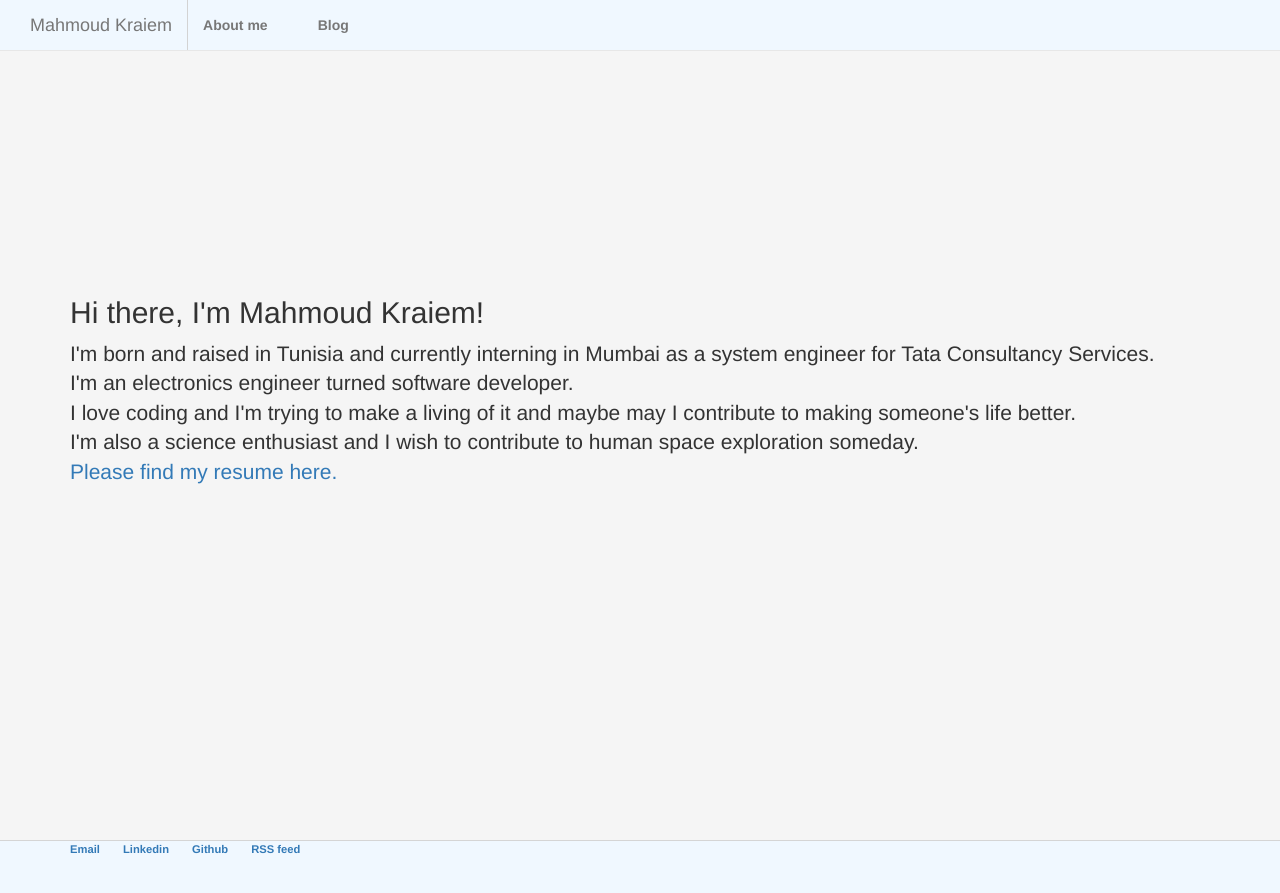
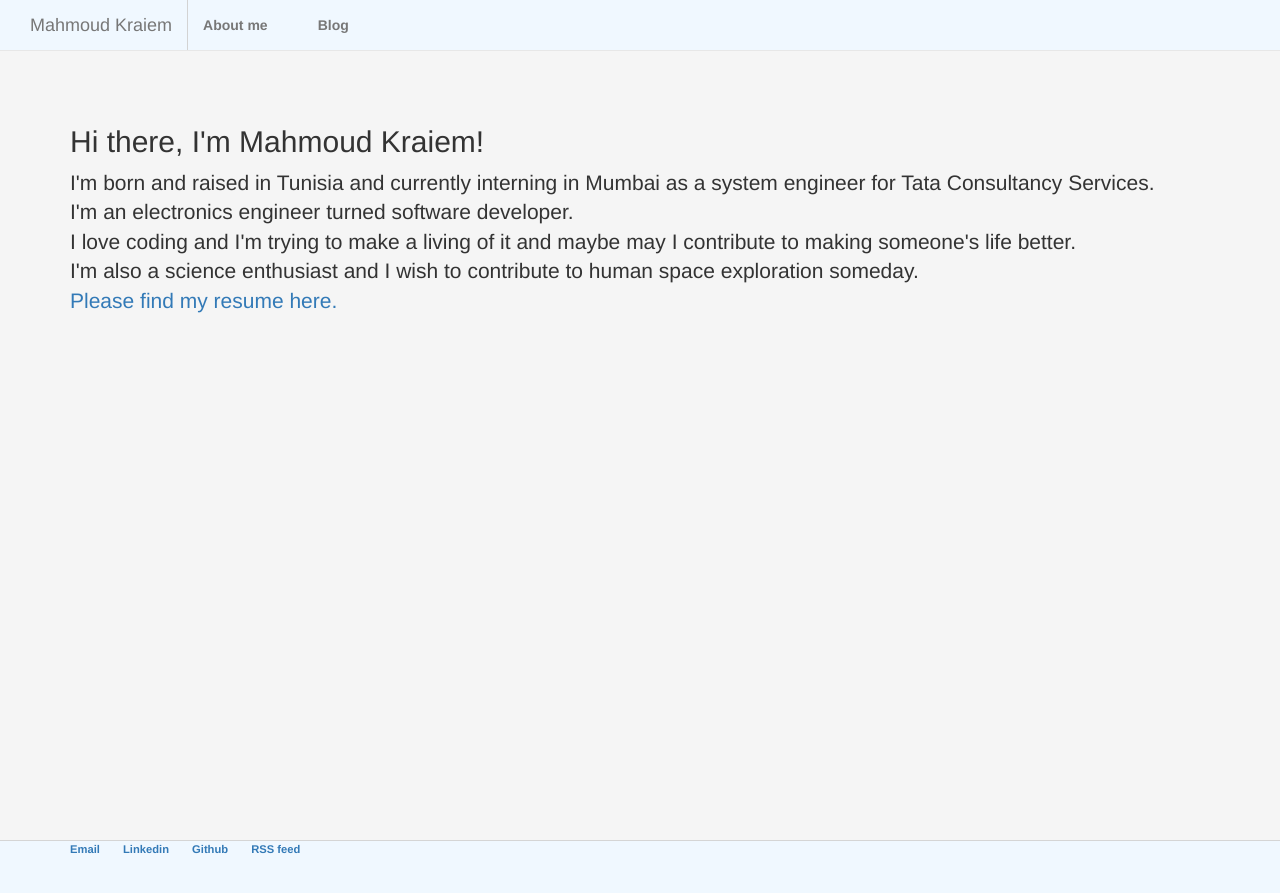
Before and after one commit to breebchi/breebchi.github.io, a Jekyll site: the page built from about/index.html, in a window 1280 px wide and 900 px high. Shown: the top 893 px of the window. Built offline with Jekyll 4.4.1, drawn with Linux system fonts in a browser that asks for light colours; nearby versions of some CDN libraries.

Commit message:
Update index.html

```diff
--- a/about/index.html
+++ b/about/index.html
@@ -3,7 +3,7 @@ layout: default
 title: About Mahmoud Kraiem
 ---
 	<div class="blurb">
-		<div class="section full-page" style=" align-items : center; padding-top: 20%;" >
+		<div class="section full-page" style=" align-items : center;" >
 
 				<h2>Hi there, I'm Mahmoud Kraiem!</h2>
 				<p>I'm born and raised in Tunisia and currently interning in Mumbai as a system engineer for Tata Consultancy Services.<br>
```
